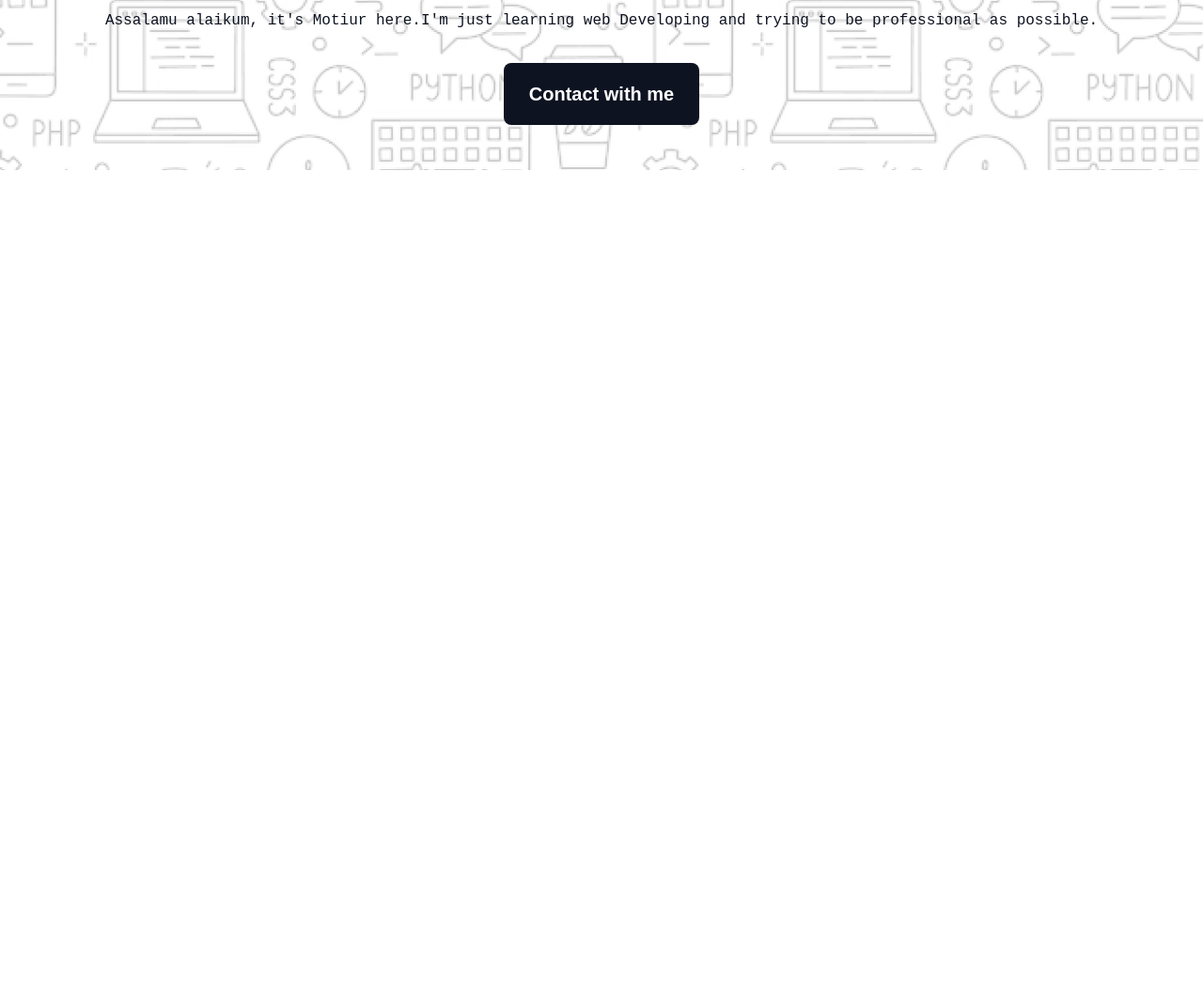
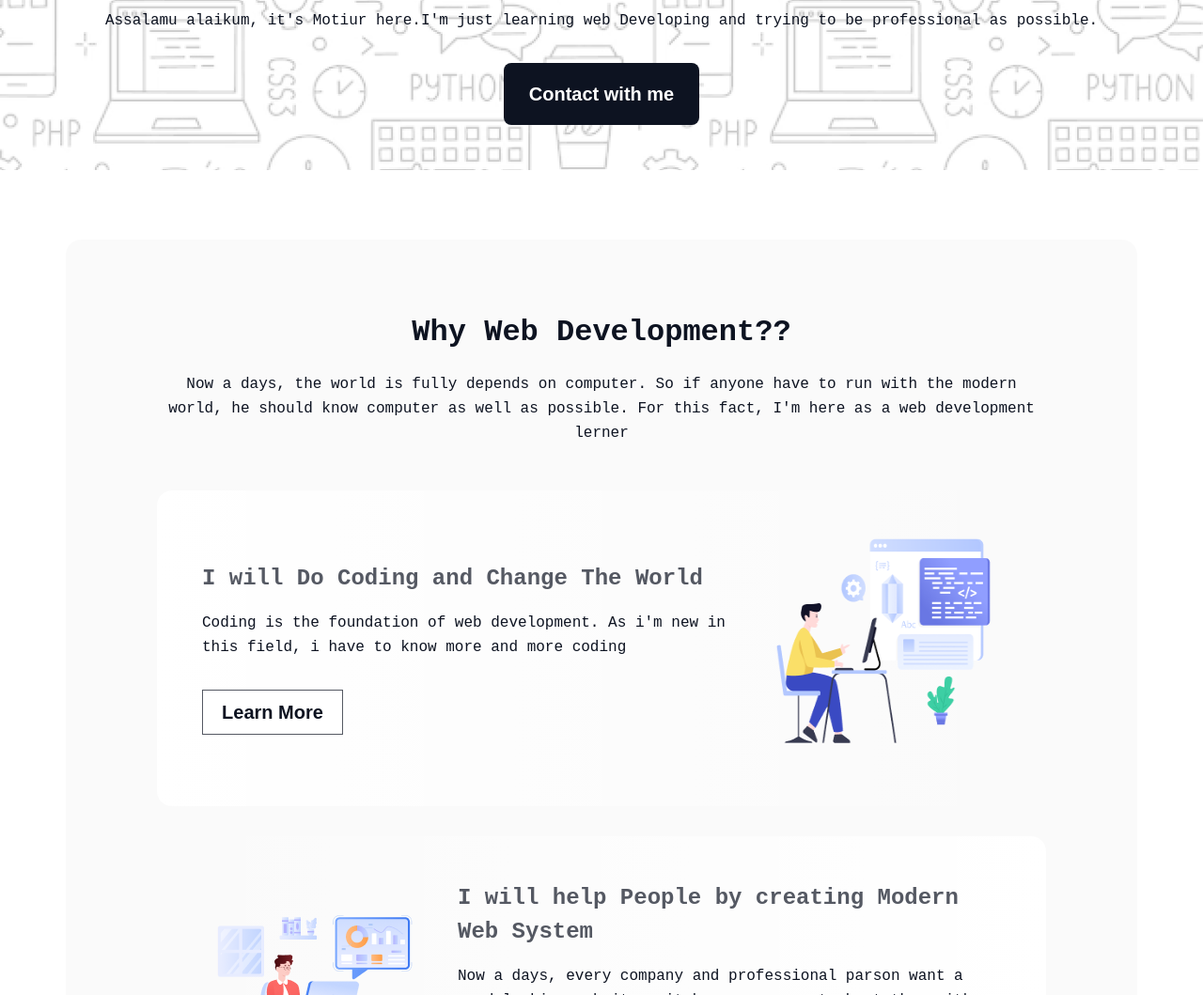
Before and after one commit to Motiur-Rahman-Dhrubo/Assignment-1, a plain HTML site: page index.html in a window 1280 px wide. Shown: the part 601-1660 px from the top of the page at 94% size. Before the commit the page ends 800 px from the top, so only its background shows below. Drawn offline with Linux system fonts and the light colour scheme; a web font is replaced by a local one.

Commit message:
card sec complite

```diff
--- a/index.html
+++ b/index.html
@@ -19,7 +19,7 @@
         </nav>
         <section class="banner">
             <div class="container">
-                <img src="assets/Group.png" alt="a_developer">
+                <img src="assets/Group.png" alt="a developer">
                 <h1>"In the near future, I hope to become a Developer."</h1>
                 <p>Assalamu alaikum, it's Motiur here.I'm just learning web Developing and trying to be professional as possible.</p>
                 <a href="#footer"><button class="Contact-btn">Contact with me</button></a>
@@ -27,7 +27,40 @@
         </section>
     </header>
     <main>
-
+        <section class="why-web-development">
+            <div class="container">
+                <div class="why-web-dev-header">
+                    <h2>Why Web Development??</h2>
+                    <p>Now a days, the world is fully depends on computer. So if anyone have to run with the modern world, he should know computer as well as possible. For this fact, I'm here as a web development lerner</p>
+                </div>
+                <div class="why-web-card-container">
+                    <div class="why-web-dev-card card-ltr">
+                        <div class="card-text">
+                            <h3>I will Do Coding and Change The World</h3>
+                            <p>Coding is the foundation of web development. As i'm new in this field, i have to know more and more coding</p>
+                            <a href="https://www.w3schools.com/" target="_blank"><button>Learn More</button></a>
+                        </div>
+                        <img src="assets/Layer_1.png" alt="a man with computer">
+                    </div>
+                    <div class="why-web-dev-card card-rtl">
+                        <img src="assets/Group_3.png" alt="a man with computer">
+                        <div class="card-text">
+                            <h3>I will help People by creating Modern Web System</h3>
+                            <p>Now a days, every company and professional parson want a good looking website, witch can represent about them with the word. So i want help them.</p>
+                            <a href="https://www.w3schools.com/" target="_blank"><button>Learn More</button></a>
+                        </div>
+                    </div>
+                    <div class="why-web-dev-card card-ltr">
+                        <div class="card-text">
+                            <h3>I will Do Coding and Change The World</h3>
+                            <p>Coding is the foundation of web development. As i'm new in this field, i have to know more and more coding</p>
+                            <a href="https://www.w3schools.com/" target="_blank"><button>Learn More</button></a>
+                        </div>
+                        <img src="assets/Group_4.png" alt="a man with computer">
+                    </div>
+                </div>
+            </div>
+        </section>
     </main>
     <footer id="footer"></footer>
 </body>
--- a/style/style.css
+++ b/style/style.css
@@ -112,3 +112,84 @@ nav ul li a {
 }
 
 /* banner-end-here */
+
+/* why-web-development-starts */
+.why-web-development .container{
+    min-height: 1395px;
+    margin-top: 74px;
+    padding: 80px 97px;
+    border-radius: 16px;
+    background: rgba(13, 19, 33, 0.02);
+}
+.why-web-dev-header h2{
+    color: rgb(13, 19, 33);
+    font-size: 32px;
+    font-weight: 800;
+    text-align: center;
+    margin-bottom: 24px;
+}
+.why-web-dev-header p {
+    color: rgb(13, 19, 33);
+    font-size: 16px;
+    font-weight: 400;
+    line-height: 26px;
+    text-align: center;
+    margin-bottom: 48px;
+}
+.why-web-card-container {
+    max-width: 946px;
+    display: flex;
+    flex-direction: column;
+    gap: 32px;
+}
+.why-web-dev-card {
+    width: 100%;
+    min-height: 336px;
+    margin: 0 auto;
+    padding: 48px;
+    border-radius: 16px;
+    display: flex;
+    align-items: center;
+    gap: 32px;
+}
+.card-ltr {
+    background-image: linear-gradient(90.00deg, rgb(255, 255, 255),rgba(255, 255, 255, 0) 100%);
+}
+.card-rtl {
+    background-image: linear-gradient(270.00deg, rgb(255, 255, 255),rgba(255, 255, 255, 0) 100%);
+}
+.card-text h3 {
+    color: rgba(13, 19, 33, 0.7);
+    font-size: 24px;
+    font-weight: 700;
+    line-height: 36px;
+    margin-bottom: 16px;
+}
+.card-text p {
+    color: rgb(13, 19, 33);
+    font-size: 16px;
+    font-weight: 400;
+    line-height: 26px;
+    margin-bottom: 32px;
+}
+.card-text a button {
+    color: rgb(13, 19, 33);
+    background: white;
+    font-size: 20px;
+    font-weight: 600;
+    text-align: center;
+    border: 1px solid rgba(13, 19, 33, 0.7);
+    width: 150px;
+    height: 48px;
+    cursor: pointer;
+}
+.card-text a button:hover {
+    background: rgba(13, 19, 33, 0.7);
+    color: white;
+    transition: all 0.5s;
+}
+.why-web-dev-card img {
+    height: 240px;
+    width: 240px;
+}
+/* why-web-development-ends */
```
Also changed, not shown: assets/Group_3.png (renamed from assets/Group 3.png), assets/Group_4.png (renamed from assets/Group 4.png).
